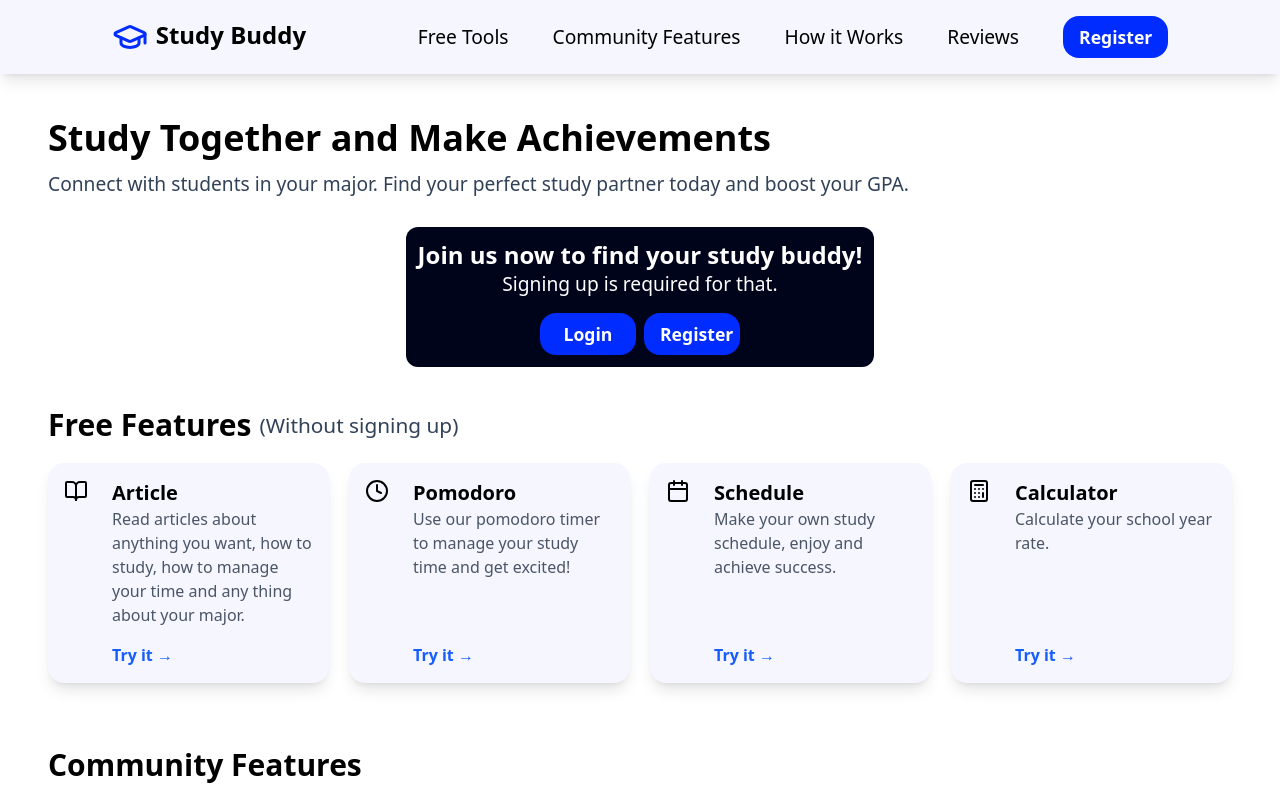
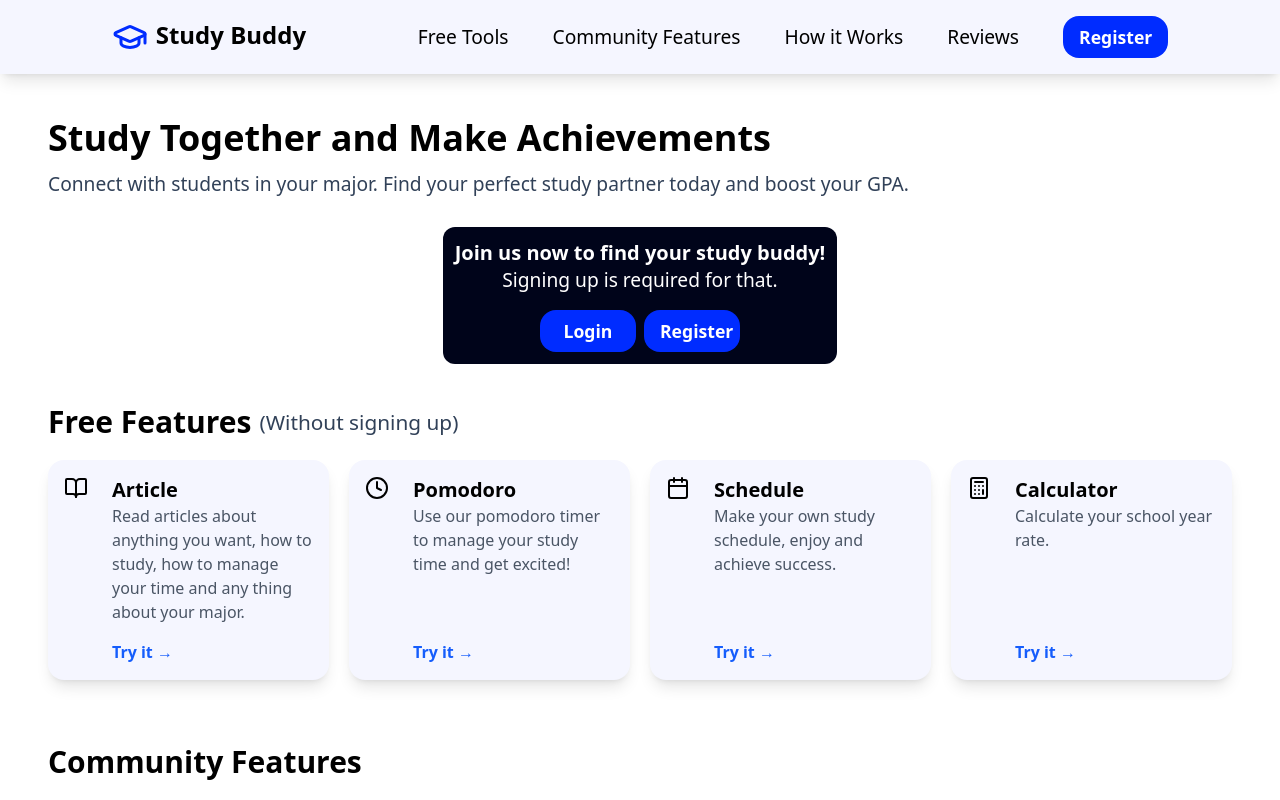
Before and after one commit to IbrahimZherati/StudyBuddy, a Next.js app in the folder studybuddy-frontend/: page / in a window 1280 px wide. Shown: the top 800 px of the page. Built offline with nearby package versions, Linux system fonts and the light colour scheme.

Commit message:
edit font-size from 2xl to xl in Hero Component

```diff
--- a/studybuddy-frontend/components/Hero.jsx
+++ b/studybuddy-frontend/components/Hero.jsx
@@ -15,7 +15,7 @@ export default function Hero() {
             </div>
 
             <div className='flex-col-center gap-4 bg-[#00041A] mx-auto mt-5 w-fit rounded-xl p-3'>
-                <div className='flex-col-center text-white text-2xl'>
+                <div className='flex-col-center text-white text-xl'>
                     <p className='font-bold text-center'>
                         Join us now to find your study buddy!
                     </p>
```
